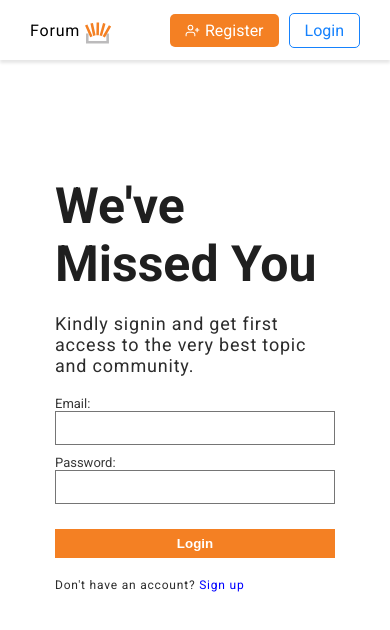
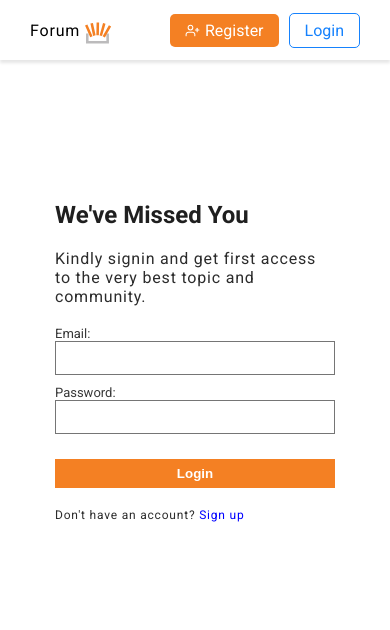
Before and after one commit to kelvintony/Forum_App, a Next.js app: page /signin in a window 390 px wide. Shown: the top 630 px of the page. Built offline with nearby package versions, Linux system fonts and the light colour scheme.

Commit message:
little update2

```diff
--- a/styles/Signup.module.css
+++ b/styles/Signup.module.css
@@ -19,7 +19,7 @@
 }
 
 .container_a > h3 {
-	font-size: 50px;
+	font-size: 24px;
 	font-weight: 900px;
 	color: rgb(31, 31, 31);
 	margin-bottom: 10px;
@@ -96,6 +96,10 @@
 		height: calc(100vh - 60px);
 	}
 
+	.container_a .container_p {
+		font-size: 16px;
+	}
+
 	.container_b .regster_logo {
 		display: none;
 	}
```
